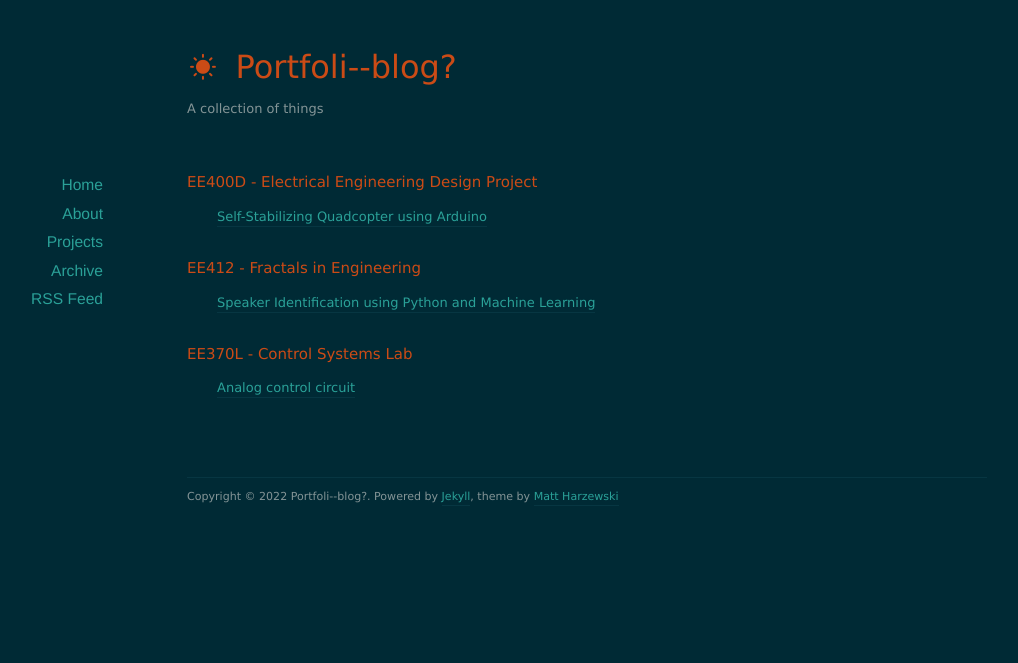
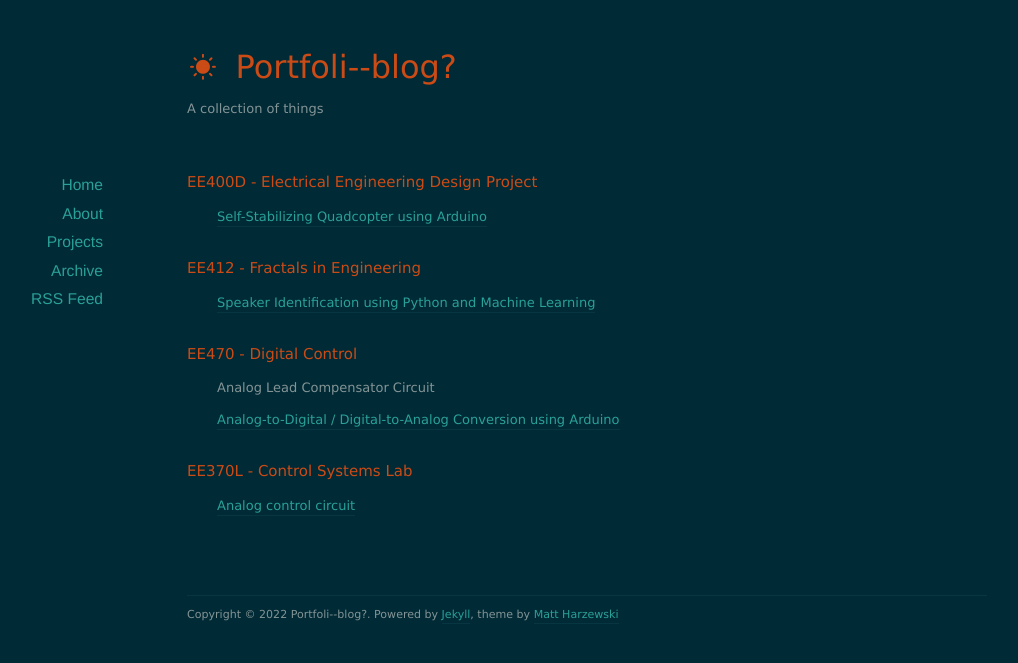
Before and after one commit to nolanschan/nolanschan.github.io, a Jekyll site: the page built from projects/index.markdown, in a window 1280 px wide. Shown: the top 663 px of the page, without its empty margins (53-1071 px from the left). Built offline with Jekyll 4.4.1, drawn with Linux system fonts in a browser that asks for light colours; nearby versions of some CDN libraries.

Commit message:
Update index.markdown

```diff
--- a/projects/index.markdown
+++ b/projects/index.markdown
@@ -10,6 +10,9 @@ layout: default
 ## EE412 - Fractals in Engineering ##
 -  <a href="/projects/speakerid">Speaker Identification using Python and Machine Learning</a>
 
+## EE470 - Digital Control ##
+- Analog Lead Compensator Circuit
+- <a href="/projects/adcdac">Analog-to-Digital / Digital-to-Analog Conversion using Arduino</a>
 
 ## EE370L - Control Systems Lab ##
 -  <a href="/projects/controlsystemslab">Analog control circuit</a>
```
